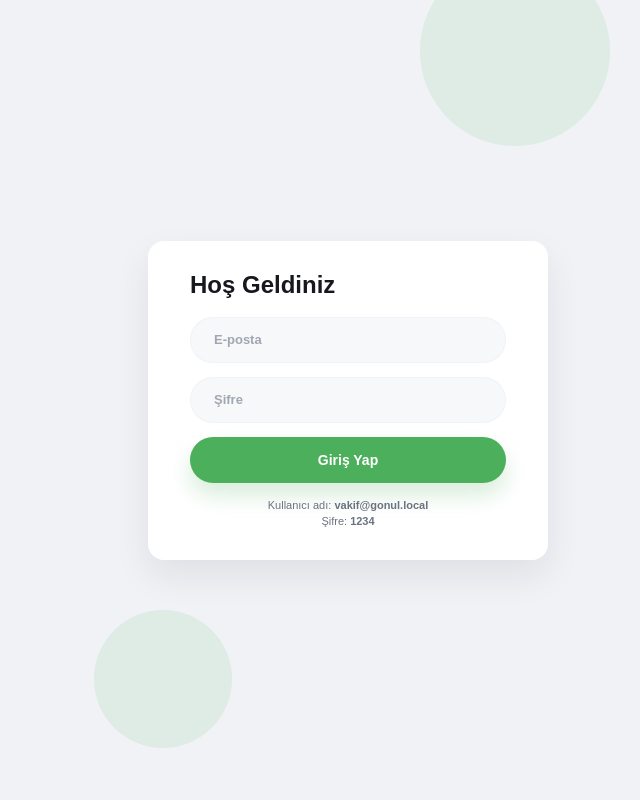
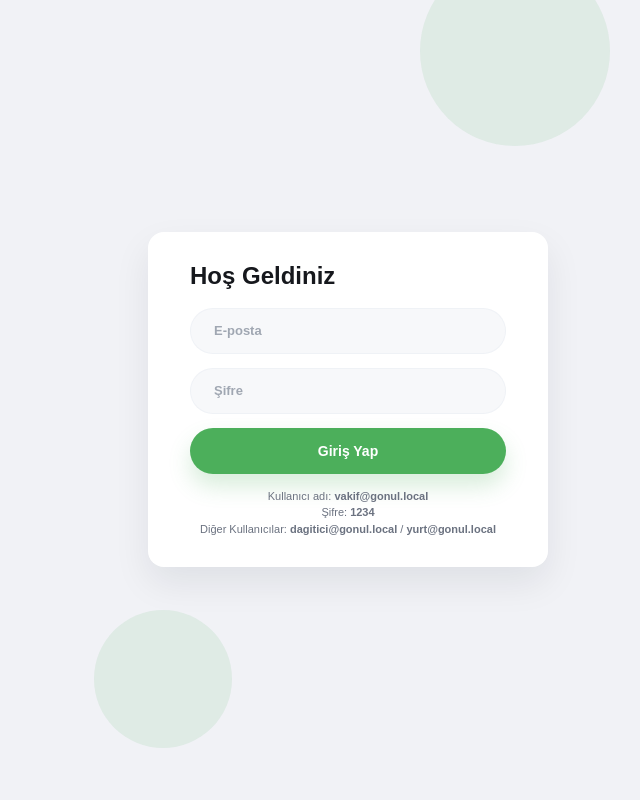
Before and after one commit to gonulyolculari/index, a plain HTML site: page gonul-sofralari/index.html in a window 1280 px wide. Shown: the whole page, without its empty margins (292-932 px from the left). Drawn offline with Linux system fonts and the light colour scheme.

Commit message:
Update index.html

```diff
--- a/gonul-sofralari/index.html
+++ b/gonul-sofralari/index.html
@@ -68,7 +68,7 @@
         </label>
 
         <button class="sofra-btn sofra-btn-primary" type="submit">Giriş Yap</button>
-        <small>Kullanıcı adı: <strong>vakif@gonul.local</strong><br>Şifre: <strong>1234</strong></small>
+        <small>Kullanıcı adı: <strong>vakif@gonul.local</strong><br>Şifre: <strong>1234</strong><br>Diğer Kullanıcılar: <strong>dagitici@gonul.local</strong> / <strong>yurt@gonul.local</strong></small>
       </form>
     </section>
 
```
